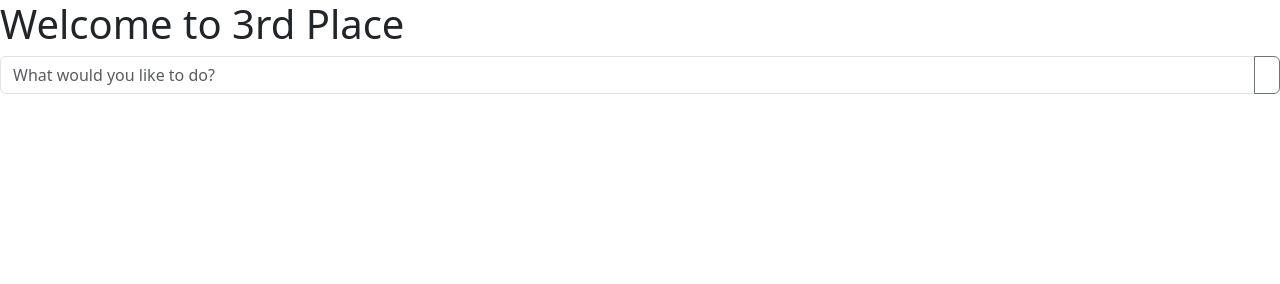
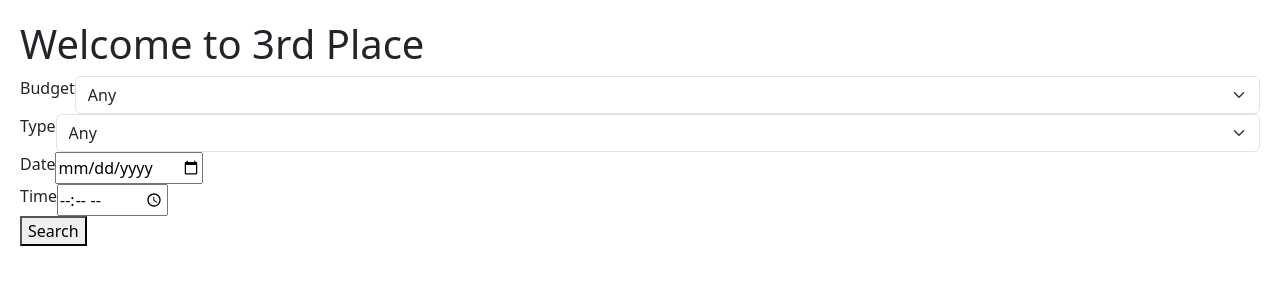
Before and after one commit to eehudson/Budget-Suggestions, a plain HTML site: page index.html in a window 1280 px wide. Drawn offline with nearby package versions, Linux system fonts and the light colour scheme.

Commit message:
changed layout and adding options

```diff
--- a/index.html
+++ b/index.html
@@ -1,25 +1,56 @@
 <!DOCTYPE html>
 <html>
     <head>
-        <title>Third Place</title>
-        <link rel="stylesheet" type=“text/css” href="styles.css">
+        <title>3rd Place</title>
         <link href="https://cdn.jsdelivr.net/npm/bootstrap@5.3.3/dist/css/bootstrap.min.css" rel="stylesheet" integrity="sha384-QWTKZyjpPEjISv5WaRU9OFeRpok6YctnYmDr5pNlyT2bRjXh0JMhjY6hW+ALEwIH" crossorigin="anonymous">
+        <link rel="stylesheet" href="https://cdn.jsdelivr.net/npm/bootstrap-icons@1.11.3/font/bootstrap-icons.min.css">
+        <link rel="stylesheet" href="styles.css">
+        <script   src="https://code.jquery.com/jquery-3.7.1.min.js"   integrity="sha256-/JqT3SQfawRcv/BIHPThkBvs0OEvtFFmqPF/lYI/Cxo="   crossorigin="anonymous"></script>
         <script src="index.js" type="text/javascript"></script>
     </head>
     <body>
         <h1> Welcome to 3rd Place </h1>
 
         <div>
-            <div id="search">
-                <form>
-                    <div class="input-group mb-3">
-                        <input type="text" class="form-control" placeholder="What would you like to do?" aria-describedby="searchButton">
-                        <button class="btn btn-outline-secondary" type="button" id="searchButton" onclick="parseInput(this)"><i class="bi bi-search"></i></button>
-                    </div>
+            <div id="searchOptions">
+                <div class="searchOptionRow">
+                    <label for="budget" class="form-label">Budget</label>
+                    <select class="form-select" id="budget" aria-label="Budget">
+                        <option selected>Any</option>
+                        <option value="1">$</option>
+                        <option value="2">$$</option>
+                        <option value="3">$$$</option>
+                        <option value="3">$$$$</option>
+                    </select>
+                </div>
 
-                </form>
+                <div class="searchOptionRow">
+                    <label for="type" class="form-label">Type</label>
+
+                    <select class="form-select" id="type" aria-label="Type">
+                        <option selected>Any</option>
+                        <option value="concert">Concert</option>
+                        <option value="park">Park</option>
+                        <option value="food">Restaurant</option>
+                        <option value="museum">Museum</option>
+                    </select>
+                </div>
+
+
+                <div class="searchOptionRow">
+                    <label for="date" class="form-label">Date</label>
+                    <input type="date" class="" id="date" >
+                </div>
+
+
+                <div class="searchOptionRow">
+                    <label for="time" class="form-label">Time</label>
+                    <input type="time" id="time">
+                </div>
+
 
             </div>
+            <button onclick="GetSearchParams($('#searchOptions'))">Search</button>
         </div>
     </body>
 </html>
--- a/index.js
+++ b/index.js
@@ -1,5 +1,11 @@
-function parseInput(textInput){
-    console.log(parseInput)
-
-
+function GetSearchParams(searchOptionsDiv){
+    var parameters = {};
+    // Go through search options and create parameters based on selections
+    $(searchOptionsDiv).children().each((idx,element) => {
+        var id = $(element).attr("id");
+        var value = $(element).val();
+        parameters[id] = value;
+    });
+    console.log(parameters)
+    //GetResults(parameters)
 }
--- /dev/null
+++ b/styles.css
@@ -0,0 +1,3 @@
+body{ margin: 20px;}
+
+.searchOptionRow{display: flex;}
```
